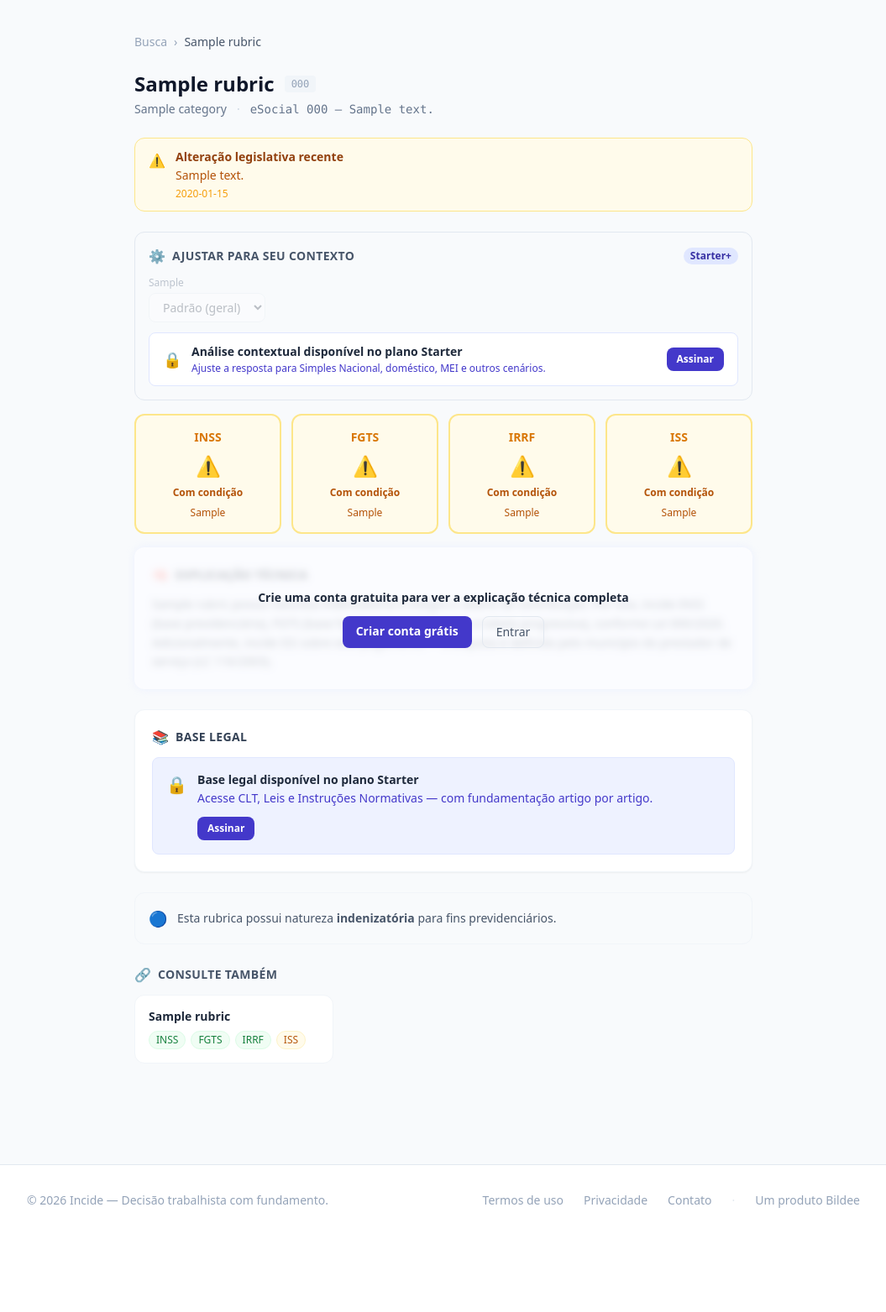
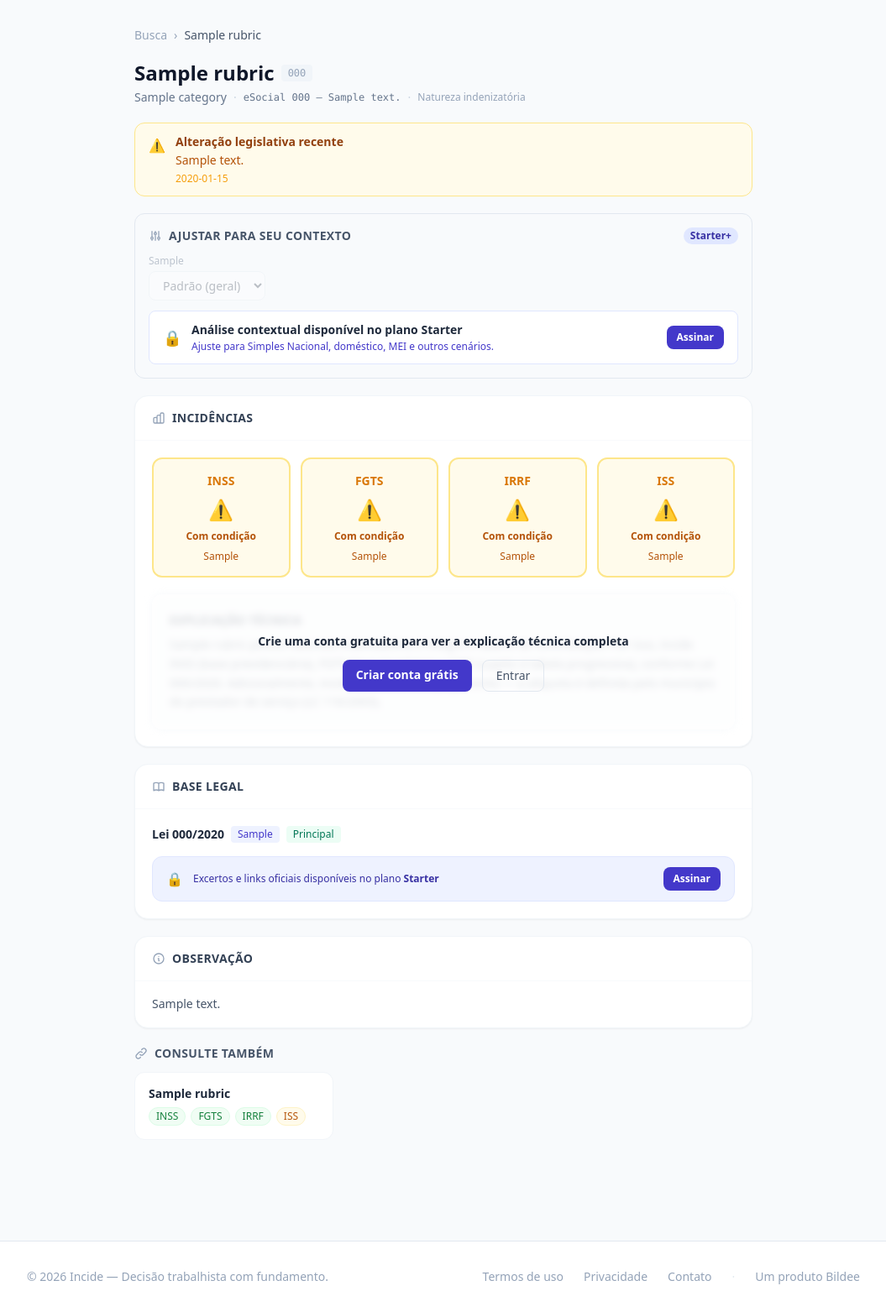
Before and after one commit to fabioGuttierrez/incide, a Django app: a page that uses templates/catalog/rubric_detail.html in a window 1280 px wide. Shown: the part 57-1620 px from the top of the page at 84% size, without its empty margins (112-1167 px from the left). Before the commit the page ends 1496 px from the top, so only its background shows below. Run offline with Django 5.2, Linux system fonts and the light colour scheme; tables that the repository leaves empty hold one stand-in row (values such as "Sample post"); some libraries are stand-ins or nearby versions.

Commit message:
feat: reestrutura layout da página de detalhe da rubrica
Nova ordem das seções:
  1. Header compacto (nome, código, natureza em linha)
  2. Alerta de alteração recente
  3. Painel de contexto (Starter+)
  4. Card Incidências: 4 cards + regras contextuais + explicação técnica
  5. Card Base legal: normas visíveis para todos; excertos/links para Starter+
  6. Card Risco: seção dedicada com destaque visual (médio/alto)
  7. Card Observação: rubric.description
  8. Consulte também

- Base legal agora visível para todos (nomes das normas)
  excertos e links oficiais requerem plano Starter+
- Risco removido do header, agora tem card dedicado com motivo
- Natureza salarial integrada ao subtítulo do header
- Ícones SVG no lugar de emojis nos títulos de seção

Co-Authored-By: Claude Opus 4.6 <noreply@anthropic.com>

```diff
--- a/templates/catalog/partials/incidence_analysis.html
+++ b/templates/catalog/partials/incidence_analysis.html
@@ -1,7 +1,7 @@
-<div id="incidence-analysis" class="mb-6">
+<div id="incidence-analysis">
 
   <!-- Cards de incidência -->
-  <div class="grid grid-cols-2 sm:grid-cols-4 gap-3 mb-4">
+  <div class="grid grid-cols-2 sm:grid-cols-4 gap-3 mb-5">
 
     <!-- INSS -->
     <div class="rounded-xl border-2 p-4 text-center
@@ -113,14 +113,13 @@
   <!-- Explicação automática -->
   {% if teaser_mode %}
     <div class="relative mt-0">
-      <div class="bg-brand-50 border border-brand-100 rounded-xl p-5 blur-sm pointer-events-none select-none">
-        <div class="flex items-center gap-2 mb-3">
-          <span class="text-brand-600">🧠</span>
-          <h2 class="text-sm font-bold text-brand-800 uppercase tracking-wide">Explicação técnica</h2>
+      <div class="bg-slate-50 border border-slate-100 rounded-xl p-5 blur-sm pointer-events-none select-none">
+        <div class="flex items-center gap-2 mb-2">
+          <h3 class="text-sm font-bold text-slate-700 uppercase tracking-wide">Explicação técnica</h3>
         </div>
-        <p class="text-slate-700 text-sm leading-relaxed">{{ result.explanation }}</p>
+        <p class="text-slate-600 text-sm leading-relaxed">{{ result.explanation }}</p>
       </div>
-      <div class="absolute inset-0 flex flex-col items-center justify-center rounded-xl bg-white/75">
+      <div class="absolute inset-0 flex flex-col items-center justify-center rounded-xl bg-white/80">
         <p class="text-sm font-semibold text-slate-800 mb-3 text-center px-4">
           Crie uma conta gratuita para ver a explicação técnica completa
         </p>
@@ -137,10 +136,9 @@
       </div>
     </div>
   {% else %}
-    <div class="bg-brand-50 border border-brand-100 rounded-xl p-5">
-      <div class="flex items-center gap-2 mb-3">
-        <span class="text-brand-600">🧠</span>
-        <h2 class="text-sm font-bold text-brand-800 uppercase tracking-wide">Explicação técnica</h2>
+    <div class="bg-slate-50 border border-slate-100 rounded-xl p-5">
+      <div class="flex items-center gap-2 mb-2">
+        <h3 class="text-sm font-bold text-slate-700 uppercase tracking-wide">Explicação técnica</h3>
       </div>
       <p class="text-slate-700 text-sm leading-relaxed">{{ result.explanation }}</p>
     </div>
--- a/templates/catalog/rubric_detail.html
+++ b/templates/catalog/rubric_detail.html
@@ -18,62 +18,38 @@
 {% endblock %}
 
 {% block content %}
-<div class="max-w-3xl mx-auto px-4 py-10">
+<div class="max-w-3xl mx-auto px-4 py-8">
 
   <!-- Breadcrumb -->
-  <nav class="flex items-center gap-2 text-sm text-slate-400 mb-6">
+  <nav class="flex items-center gap-2 text-sm text-slate-400 mb-5">
     <a href="{% url 'catalog:home' %}" class="hover:text-brand-600 transition-colors">Busca</a>
     <span>›</span>
     <span class="text-slate-600">{{ result.rubric_name }}</span>
   </nav>
 
-  <!-- Contador de consultas restantes -->
-  {% if queries_remaining is not None %}
-    <div class="mb-4 flex items-center justify-between text-xs">
-      <span class="text-slate-400">
-        Consultas restantes este mês:
-        <strong class="{% if queries_remaining <= 3 %}text-red-600{% else %}text-slate-600{% endif %}">
-          {{ queries_remaining }}
-        </strong>
-        {% if plan %} · Plano {{ plan.name }}{% endif %}
-      </span>
-      {% if queries_remaining <= 5 %}
-        <a href="{% url 'accounts:register' %}" class="text-brand-600 font-medium hover:underline">
-          Fazer upgrade
-        </a>
-      {% endif %}
-    </div>
-  {% endif %}
-
-  <!-- Header da rubrica -->
-  <div class="flex items-start justify-between gap-4 mb-6">
-    <div>
-      <div class="flex items-center gap-3 flex-wrap mb-1">
-        <h1 class="text-2xl font-bold text-slate-900">{{ result.rubric_name }}</h1>
+  <!-- ───────────────────────────── HEADER ───────────────────────────── -->
+  <div class="flex items-start justify-between gap-4 mb-5">
+    <div class="min-w-0">
+      <div class="flex items-center gap-2 flex-wrap mb-1">
+        <h1 class="text-2xl font-bold text-slate-900 leading-tight">{{ result.rubric_name }}</h1>
         {% if result.rubric_code %}
-          <span class="text-xs font-mono text-slate-400 bg-slate-100 px-2 py-0.5 rounded">
+          <span class="text-xs font-mono text-slate-400 bg-slate-100 px-2 py-0.5 rounded shrink-0">
             {{ result.rubric_code }}
           </span>
         {% endif %}
-        <!-- Indicador de risco -->
-        {% if result.risk_level == 'high' %}
-          <span class="flex items-center gap-1 text-xs font-semibold text-red-700 bg-red-50 border border-red-200 px-2 py-0.5 rounded-full">
-            <span class="w-1.5 h-1.5 bg-red-500 rounded-full"></span> Risco Alto
-          </span>
-        {% elif result.risk_level == 'medium' %}
-          <span class="flex items-center gap-1 text-xs font-semibold text-amber-700 bg-amber-50 border border-amber-200 px-2 py-0.5 rounded-full">
-            <span class="w-1.5 h-1.5 bg-amber-500 rounded-full"></span> Risco Médio
-          </span>
-        {% endif %}
       </div>
-      <div class="flex items-center gap-3 text-sm text-slate-500 flex-wrap">
+      <div class="flex items-center gap-2 text-sm text-slate-500 flex-wrap">
         <span>{{ result.category }}</span>
         <span class="text-slate-300">·</span>
-        <span class="font-mono">eSocial {{ result.esocial_nature_code }} — {{ result.esocial_nature_description }}</span>
+        <span class="font-mono text-xs">eSocial {{ result.esocial_nature_code }} — {{ result.esocial_nature_description }}</span>
+        <span class="text-slate-300">·</span>
+        <span class="text-xs {% if result.is_salary_nature %}text-blue-600 font-semibold{% else %}text-slate-400{% endif %}">
+          Natureza {% if result.is_salary_nature %}salarial{% else %}indenizatória{% endif %}
+        </span>
       </div>
     </div>
 
-    <!-- Botão favorito -->
+    <!-- Favorito -->
     {% if user.is_authenticated %}
       <button
         hx-post="{% url 'catalog:toggle_favorite' result.rubric_id %}"
@@ -95,7 +71,7 @@
 
   <!-- Alerta de alteração recente -->
   {% if result.recently_changed %}
-    <div class="flex items-start gap-3 bg-amber-50 border border-amber-200 rounded-xl px-4 py-3 mb-6">
+    <div class="flex items-start gap-3 bg-amber-50 border border-amber-200 rounded-xl px-4 py-3 mb-5">
       <span class="text-amber-500 mt-0.5">⚠️</span>
       <div>
         <p class="text-sm font-semibold text-amber-800">Alteração legislativa recente</p>
@@ -107,35 +83,31 @@
     </div>
   {% endif %}
 
-  <!-- Cards de incidência — a informação mais importante -->
-
-  <!-- Bloco explicação de risco (só exibe para autenticados com risco médio/alto) -->
-  {% if user.is_authenticated %}
-    {% if result.risk_level == 'high' or result.risk_level == 'medium' %}
-      <div class="flex items-start gap-3 rounded-xl border px-4 py-3 mb-4
-        {% if result.risk_level == 'high' %}bg-red-50 border-red-200{% else %}bg-amber-50 border-amber-200{% endif %}">
-        <span class="mt-0.5 text-base">{% if result.risk_level == 'high' %}🔴{% else %}🟡{% endif %}</span>
-        <div>
-          <p class="text-sm font-semibold
-            {% if result.risk_level == 'high' %}text-red-800{% else %}text-amber-800{% endif %}">
-            Risco {% if result.risk_level == 'high' %}Alto — alta chance de autuação{% else %}Médio — depende de interpretação ou acordo{% endif %}
-          </p>
-          <p class="text-sm mt-0.5
-            {% if result.risk_level == 'high' %}text-red-700{% else %}text-amber-700{% endif %}">
-            {% if result.risk_reason %}{{ result.risk_reason }}{% else %}Consulte a base legal vinculada antes de classificar esta rubrica.{% endif %}
-          </p>
-        </div>
+  <!-- Contador de consultas (discreto) -->
+  {% if queries_remaining is not None %}
+    <div class="flex items-center justify-between text-xs text-slate-400 mb-5">
+      <span>
+        Consultas restantes:
+        <strong class="{% if queries_remaining <= 3 %}text-red-500{% else %}text-slate-500{% endif %}">
+          {{ queries_remaining }}
+        </strong>
+        {% if plan %} · {{ plan.name }}{% endif %}
+      </span>
+      {% if queries_remaining <= 5 %}
+        <a href="{% url 'billing:checkout' upgrade_plan.slug %}" class="text-brand-600 font-medium hover:underline">Fazer upgrade →</a>
+      {% endif %}
     </div>
   {% endif %}
-  {% endif %}
 
-  <!-- Painel de contexto (só aparece se houver regras contextuais para esta rubrica) -->
+  <!-- ───────────────────────── PAINEL DE CONTEXTO ───────────────────────── -->
   {% if context_options %}
-    <div class="border rounded-xl p-4 mb-4
-      {% if show_legal_basis %}bg-slate-50 border-slate-200{% else %}bg-slate-50 border-slate-200{% endif %}">
+    <div class="border rounded-xl p-4 mb-5 bg-slate-50 border-slate-200">
       <div class="flex items-center justify-between mb-3">
         <div class="flex items-center gap-2">
-          <span class="text-slate-500">⚙️</span>
+          <svg class="w-4 h-4 text-slate-400" fill="none" stroke="currentColor" viewBox="0 0 24 24">
+            <path stroke-linecap="round" stroke-linejoin="round" stroke-width="2"
+                  d="M12 6V4m0 2a2 2 0 100 4m0-4a2 2 0 110 4m-6 8a2 2 0 100-4m0 4a2 2 0 110-4m0 4v2m0-6V4m6 6v10m6-2a2 2 0 100-4m0 4a2 2 0 110-4m0 4v2m0-6V4"/>
+          </svg>
           <h2 class="text-sm font-bold text-slate-600 uppercase tracking-wide">Ajustar para seu contexto</h2>
         </div>
         {% if not show_legal_basis %}
@@ -202,9 +174,6 @@
                 <label class="block text-xs font-medium text-slate-500 mb-1">{{ data.label }}</label>
                 <select disabled class="text-sm rounded-lg border border-slate-200 bg-white px-3 py-1.5">
                   <option>Padrão (geral)</option>
-                  {% for opt in data.options %}
-                    <option>{{ opt.label }}</option>
-                  {% endfor %}
                 </select>
               </div>
             {% endfor %}
@@ -213,9 +182,9 @@
             <span class="text-brand-400 text-lg">🔒</span>
             <div>
               <p class="text-sm font-semibold text-brand-800">Análise contextual disponível no plano {% if upgrade_plan %}{{ upgrade_plan.name }}{% else %}Starter{% endif %}</p>
-              <p class="text-xs text-brand-600 mt-0.5">Ajuste a resposta para Simples Nacional, doméstico, MEI e outros cenários.</p>
+              <p class="text-xs text-brand-600 mt-0.5">Ajuste para Simples Nacional, doméstico, MEI e outros cenários.</p>
             </div>
-            <a href="{% if upgrade_plan %}{% if request.user.is_authenticated %}{% url 'billing:checkout' upgrade_plan.slug %}{% else %}{% url 'accounts:register' %}?next={% url 'billing:checkout' upgrade_plan.slug %}{% endif %}{% else %}{% url 'accounts:register' %}{% endif %}"
+            <a href="{% if upgrade_plan %}{% if request.user.is_authenticated %}{% url 'billing:checkout' upgrade_plan.slug %}{% else %}{% url 'accounts:register' %}{% endif %}{% else %}{% url 'accounts:register' %}{% endif %}"
                class="ml-auto shrink-0 text-xs font-semibold bg-brand-600 text-white px-3 py-1.5 rounded-lg hover:bg-brand-700 transition-colors">
               Assinar{% if upgrade_plan %} por R${{ upgrade_plan.price_brl|floatformat:0 }}/mês{% endif %}
             </a>
@@ -225,69 +194,50 @@
     </div>
   {% endif %}
 
+  <!-- ─────────────────────────── INCIDÊNCIAS ─────────────────────────── -->
+  <div class="bg-white border border-slate-100 rounded-2xl shadow-sm mb-5 overflow-hidden">
+    <div class="flex items-center gap-2 px-5 py-4 border-b border-slate-50">
+      <svg class="w-4 h-4 text-slate-400" fill="none" stroke="currentColor" viewBox="0 0 24 24">
+        <path stroke-linecap="round" stroke-linejoin="round" stroke-width="2"
+              d="M9 19v-6a2 2 0 00-2-2H5a2 2 0 00-2 2v6a2 2 0 002 2h2a2 2 0 002-2zm0 0V9a2 2 0 012-2h2a2 2 0 012 2v10m-6 0a2 2 0 002 2h2a2 2 0 002-2m0 0V5a2 2 0 012-2h2a2 2 0 012 2v14a2 2 0 01-2 2h-2a2 2 0 01-2-2z"/>
+      </svg>
+      <h2 class="text-sm font-bold text-slate-700 uppercase tracking-wide">Incidências</h2>
+    </div>
+    <div class="p-5">
       {% if user.is_authenticated %}
         {% include 'catalog/partials/incidence_analysis.html' %}
       {% else %}
         {% include 'catalog/partials/incidence_analysis.html' with teaser_mode=True %}
       {% endif %}
+    </div>
+  </div>
 
-  <!-- Base legal -->
+  <!-- ──────────────────────────── BASE LEGAL ────────────────────────── -->
   {% if result.legal_basis %}
-    {% if not show_legal_basis %}
-      <div class="bg-white border border-slate-100 rounded-xl p-5 mb-6 shadow-sm">
-        <div class="flex items-center gap-2 mb-3">
-          <span>📚</span>
+    <div class="bg-white border border-slate-100 rounded-2xl shadow-sm mb-5">
+      <div class="flex items-center gap-2 px-5 py-4 border-b border-slate-50">
+        <svg class="w-4 h-4 text-slate-400" fill="none" stroke="currentColor" viewBox="0 0 24 24">
+          <path stroke-linecap="round" stroke-linejoin="round" stroke-width="2"
+                d="M12 6.253v13m0-13C10.832 5.477 9.246 5 7.5 5S4.168 5.477 3 6.253v13C4.168 18.477 5.754 18 7.5 18s3.332.477 4.5 1.253m0-13C13.168 5.477 14.754 5 16.5 5c1.747 0 3.332.477 4.5 1.253v13C19.832 18.477 18.247 18 16.5 18c-1.746 0-3.332.477-4.5 1.253"/>
+        </svg>
         <h2 class="text-sm font-bold text-slate-700 uppercase tracking-wide">Base legal</h2>
       </div>
-        <div class="flex items-start gap-3 bg-brand-50 border border-brand-100 rounded-lg p-4">
-          <span class="text-brand-400 text-xl mt-0.5">🔒</span>
-          <div>
-            <p class="text-sm font-semibold text-brand-800">Base legal disponível no plano {% if upgrade_plan %}{{ upgrade_plan.name }}{% else %}Starter{% endif %}</p>
-            <p class="text-sm text-brand-600 mt-0.5">
-              Acesse CLT, Leis e Instruções Normativas — com fundamentação artigo por artigo.
-            </p>
-            <a href="{% if upgrade_plan %}{% if request.user.is_authenticated %}{% url 'billing:checkout' upgrade_plan.slug %}{% else %}{% url 'accounts:register' %}?next={% url 'billing:checkout' upgrade_plan.slug %}{% endif %}{% else %}{% url 'accounts:register' %}{% endif %}"
-               class="inline-block mt-3 text-xs font-semibold bg-brand-600 text-white px-3 py-1.5 rounded-lg hover:bg-brand-700 transition-colors">
-              Assinar{% if upgrade_plan %} por R${{ upgrade_plan.price_brl|floatformat:0 }}/mês{% endif %}
-            </a>
-          </div>
-        </div>
-      </div>
-    {% else %}
-    <div class="bg-white border border-slate-100 rounded-xl p-5 mb-6 shadow-sm">
-      <div class="flex items-center gap-2 mb-4">
-        <span>📚</span>
-        <h2 class="text-sm font-bold text-slate-700 uppercase tracking-wide">Base legal</h2>
-      </div>
-
-      <div class="space-y-4">
+      <div class="p-5 space-y-4">
         {% for lb in result.legal_basis %}
           <div class="{% if not forloop.first %}pt-4 border-t border-slate-50{% endif %}">
-            <div class="flex items-start justify-between gap-2">
-              <div class="flex-1">
-                <div class="flex items-center gap-2 flex-wrap mb-1">
+            <div class="flex items-start justify-between gap-3">
+              <div class="flex items-center gap-2 flex-wrap">
                 <span class="text-sm font-semibold text-slate-800">{{ lb.norm }}</span>
                 {% if lb.article %}
-                    <span class="text-xs text-brand-600 font-medium bg-brand-50 px-2 py-0.5 rounded">
-                      {{ lb.article }}
-                    </span>
+                  <span class="text-xs text-brand-600 font-medium bg-brand-50 px-2 py-0.5 rounded">{{ lb.article }}</span>
                 {% endif %}
                 {% if lb.is_primary %}
-                    <span class="text-xs text-emerald-700 bg-emerald-50 px-2 py-0.5 rounded font-medium">
-                      Base principal
-                    </span>
+                  <span class="text-xs text-emerald-700 bg-emerald-50 px-2 py-0.5 rounded font-medium">Principal</span>
                 {% endif %}
               </div>
-                {% if lb.excerpt %}
-                  <blockquote class="text-sm text-slate-500 italic border-l-2 border-slate-200 pl-3 mt-1 leading-relaxed">
-                    "{{ lb.excerpt }}"
-                  </blockquote>
-                {% endif %}
-              </div>
-              {% if lb.official_link %}
+              {% if show_legal_basis and lb.official_link %}
                 <a href="{{ lb.official_link }}" target="_blank" rel="noopener noreferrer"
-                   class="shrink-0 text-xs text-brand-600 hover:text-brand-700 font-medium
-                          flex items-center gap-1 transition-colors">
+                   class="shrink-0 text-xs text-brand-600 hover:text-brand-700 font-medium flex items-center gap-1 transition-colors">
                   Ver lei
                   <svg class="w-3 h-3" fill="none" stroke="currentColor" viewBox="0 0 24 24">
                     <path stroke-linecap="round" stroke-linejoin="round" stroke-width="2"
@@ -296,28 +246,88 @@
                 </a>
               {% endif %}
             </div>
+            {% if show_legal_basis and lb.excerpt %}
+              <blockquote class="text-sm text-slate-500 italic border-l-2 border-slate-200 pl-3 mt-2 leading-relaxed">
+                "{{ lb.excerpt }}"
+              </blockquote>
+            {% endif %}
           </div>
         {% endfor %}
+
+        {% if not show_legal_basis %}
+          <div class="flex items-center gap-3 bg-brand-50 border border-brand-100 rounded-xl px-4 py-3 mt-2">
+            <span class="text-brand-400">🔒</span>
+            <p class="text-xs text-brand-700 flex-1">
+              Excertos e links oficiais disponíveis no plano
+              <strong>{% if upgrade_plan %}{{ upgrade_plan.name }}{% else %}Starter{% endif %}</strong>
+            </p>
+            <a href="{% if upgrade_plan %}{% if request.user.is_authenticated %}{% url 'billing:checkout' upgrade_plan.slug %}{% else %}{% url 'accounts:register' %}{% endif %}{% else %}{% url 'accounts:register' %}{% endif %}"
+               class="shrink-0 text-xs font-semibold bg-brand-600 text-white px-3 py-1.5 rounded-lg hover:bg-brand-700 transition-colors">
+              Assinar{% if upgrade_plan %} por R${{ upgrade_plan.price_brl|floatformat:0 }}/mês{% endif %}
+            </a>
+          </div>
+        {% endif %}
       </div>
     </div>
   {% endif %}
+
+  <!-- ───────────────────────────── RISCO ──────────────────────────────── -->
+  {% if result.risk_level == 'high' or result.risk_level == 'medium' %}
+    <div class="bg-white border rounded-2xl shadow-sm mb-5 overflow-hidden
+      {% if result.risk_level == 'high' %}border-red-100{% else %}border-amber-100{% endif %}">
+      <div class="flex items-center gap-2 px-5 py-4 border-b
+        {% if result.risk_level == 'high' %}border-red-50 bg-red-50{% else %}border-amber-50 bg-amber-50{% endif %}">
+        <svg class="w-4 h-4 {% if result.risk_level == 'high' %}text-red-400{% else %}text-amber-400{% endif %}"
+             fill="none" stroke="currentColor" viewBox="0 0 24 24">
+          <path stroke-linecap="round" stroke-linejoin="round" stroke-width="2"
+                d="M12 9v2m0 4h.01m-6.938 4h13.856c1.54 0 2.502-1.667 1.732-3L13.732 4c-.77-1.333-2.694-1.333-3.464 0L3.34 16c-.77 1.333.192 3 1.732 3z"/>
+        </svg>
+        <h2 class="text-sm font-bold uppercase tracking-wide
+          {% if result.risk_level == 'high' %}text-red-700{% else %}text-amber-700{% endif %}">
+          Nível de risco:
+          {% if result.risk_level == 'high' %}Risco Alto{% else %}Risco Médio{% endif %}
+        </h2>
+      </div>
+      <div class="px-5 py-4">
+        <p class="text-sm leading-relaxed
+          {% if result.risk_level == 'high' %}text-red-700{% else %}text-amber-700{% endif %}">
+          {% if result.risk_reason %}
+            {{ result.risk_reason }}
+          {% elif result.risk_level == 'high' %}
+            Alta probabilidade de autuação fiscal. Consulte a base legal antes de classificar esta rubrica.
+          {% else %}
+            Possibilidade de interpretação divergente dependendo do caso. Verifique convenções coletivas aplicáveis.
+          {% endif %}
+        </p>
+      </div>
+    </div>
   {% endif %}
 
-  <!-- Natureza salarial -->
-  <div class="flex items-center gap-3 p-4 rounded-xl bg-slate-50 border border-slate-100 text-sm text-slate-600">
-    <span class="text-lg">{% if result.is_salary_nature %}💼{% else %}🔵{% endif %}</span>
-    <span>
-      Esta rubrica possui natureza
-      <strong>{% if result.is_salary_nature %}salarial{% else %}indenizatória{% endif %}</strong>
-      para fins previdenciários.
-    </span>
+  <!-- ──────────────────────────── DESCRIÇÃO ───────────────────────────── -->
+  {% if rubric.description %}
+    <div class="bg-white border border-slate-100 rounded-2xl shadow-sm mb-5">
+      <div class="flex items-center gap-2 px-5 py-4 border-b border-slate-50">
+        <svg class="w-4 h-4 text-slate-400" fill="none" stroke="currentColor" viewBox="0 0 24 24">
+          <path stroke-linecap="round" stroke-linejoin="round" stroke-width="2"
+                d="M13 16h-1v-4h-1m1-4h.01M21 12a9 9 0 11-18 0 9 9 0 0118 0z"/>
+        </svg>
+        <h2 class="text-sm font-bold text-slate-700 uppercase tracking-wide">Observação</h2>
       </div>
-  <!-- Consulte também -->
+      <div class="px-5 py-4">
+        <p class="text-sm text-slate-600 leading-relaxed">{{ rubric.description }}</p>
+      </div>
+    </div>
+  {% endif %}
+
+  <!-- ──────────────────────────── CONSULTE TAMBÉM ─────────────────────── -->
   {% with related=rubric.related_rubrics.all %}
     {% if related %}
-      <div class="mt-6">
+      <div class="mt-2 mb-2">
         <div class="flex items-center gap-2 mb-3">
-          <span class="text-slate-400">🔗</span>
+          <svg class="w-4 h-4 text-slate-400" fill="none" stroke="currentColor" viewBox="0 0 24 24">
+            <path stroke-linecap="round" stroke-linejoin="round" stroke-width="2"
+                  d="M13.828 10.172a4 4 0 00-5.656 0l-4 4a4 4 0 105.656 5.656l1.102-1.101m-.758-4.899a4 4 0 005.656 0l4-4a4 4 0 00-5.656-5.656l-1.1 1.1"/>
+          </svg>
           <h2 class="text-sm font-bold text-slate-600 uppercase tracking-wide">Consulte também</h2>
         </div>
         <div class="grid grid-cols-1 sm:grid-cols-2 lg:grid-cols-3 gap-3">
```
Lines whose indentation alone changed are shown as unchanged.
